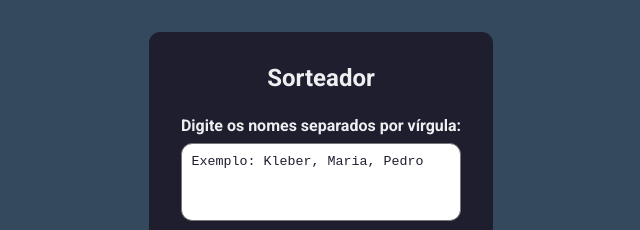
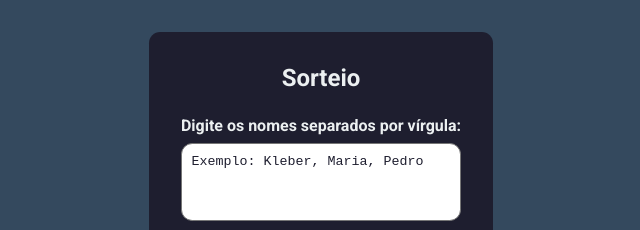
Before and after one commit to KleberAr4uj0/SorteioDeNomes, a plain HTML site: page index.html in a window 1280 px wide. Shown: the top 230 px of the page, 319-959 px from the left. Drawn offline with Linux system fonts and the light colour scheme.

Commit message:
Update index.html

```diff
--- a/index.html
+++ b/index.html
@@ -15,7 +15,7 @@
     <main>
       <section class="parte1">
         <div>
-          <h1>Sorteador </h1>
+          <h1>Sorteio</h1>
         </div>
         <h2>Digite os nomes separados por vírgula:</h2>
         <textarea id="participantes" placeholder="Exemplo: Kleber, Maria, Pedro" ></textarea>
```
